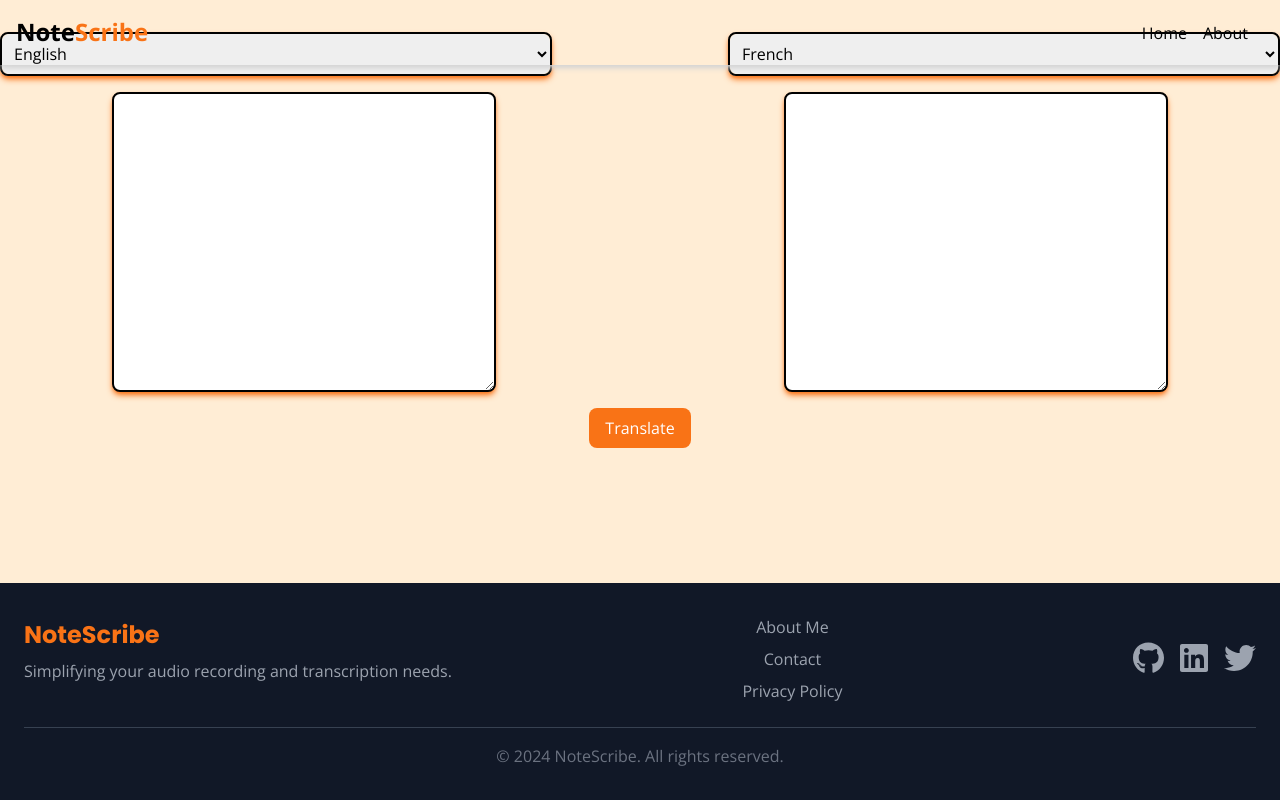
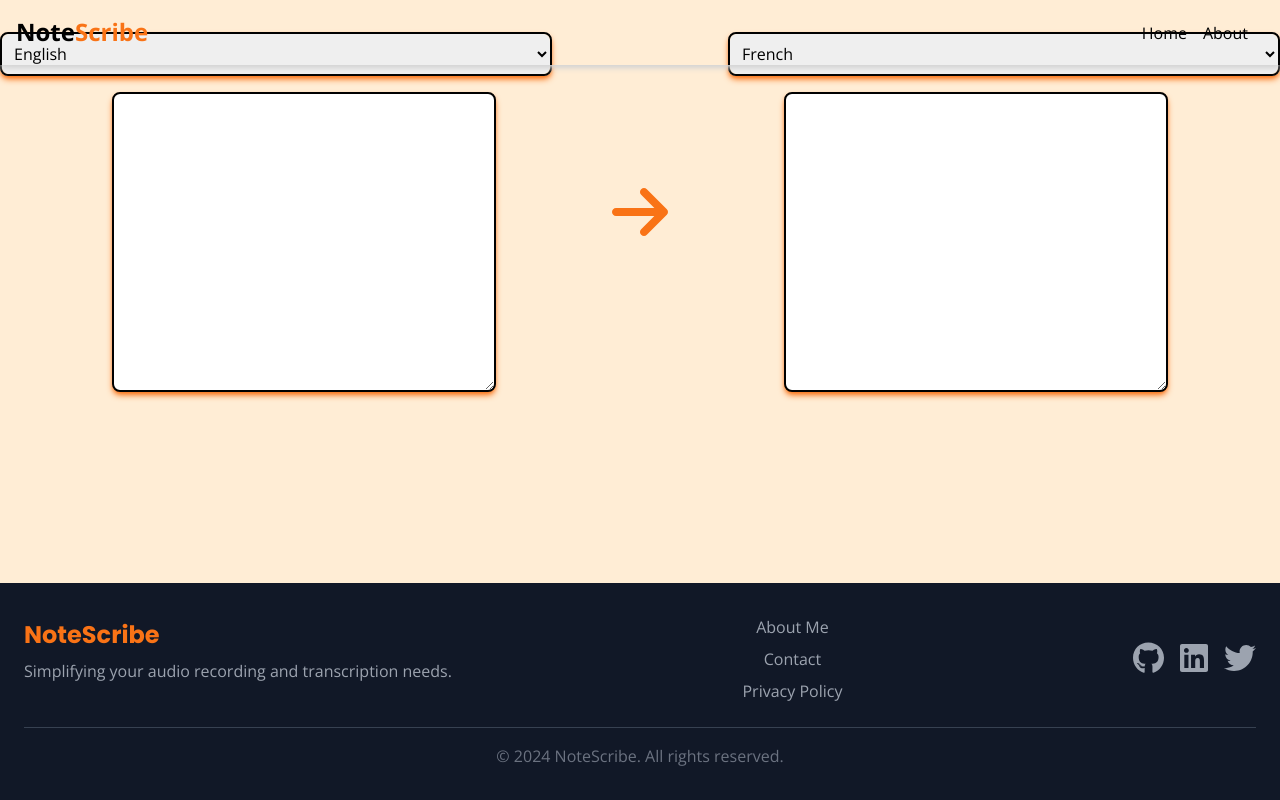
Before and after one commit to hphng/NoteScribe, a React (Vite) app in the folder frontend/: page /translate in a window 1280 px wide. Built offline with nearby package versions, Linux system fonts and the light colour scheme.

Commit message:
change translate button to icon

```diff
--- a/frontend/src/components/Translate.jsx
+++ b/frontend/src/components/Translate.jsx
@@ -1,9 +1,11 @@
 import React, { useState, useRef, useEffect } from 'react'
 import LanguageSelector from '../pages/LanguageSelector';
 import Progress from '../pages/Progress';
+import { FontAwesomeIcon } from "@fortawesome/react-fontawesome";
+import { faArrowRight, faCircleNotch } from "@fortawesome/free-solid-svg-icons";
 
 const Translate = ({ text }) => {
-  const [ready, setReady] = useState(null);
+  const [ready, setReady] = useState(true);
   const [disabled, setDisabled] = useState(false);
   const [progressItems, setProgressItems] = useState([]);
 
@@ -103,15 +105,16 @@ const Translate = ({ text }) => {
       </div>
 
       <button disabled={disabled} onClick={translate}
-              className='mt-4 px-4 py-2 text-white rounded-lg bg-orange-500 hover:bg-orange-600 hover:shadow-md duration-200 flex items-center'
+        className=' absolute fa-4x text-orange-500 hover:text-orange-600 hover:scale-125 duration-200 flex items-center'
       >
-        Translate
+        {ready ? (
+          <FontAwesomeIcon icon={faArrowRight} />
+        ) : (
+          <FontAwesomeIcon icon={faCircleNotch} className="animate-spin" />
+        )}
       </button>
 
-      <div className='progress-bars-container'>
-        {ready === false && (
-          <label>Loading models... (only run once)</label>
-        )}
+      <div className='absolute top-2/3'>
         {progressItems.map(data => (
           <div key={data.file}>
             <Progress text={data.file} percentage={data.progress} />
--- a/frontend/src/pages/LanguageSelector.jsx
+++ b/frontend/src/pages/LanguageSelector.jsx
@@ -1,5 +1,4 @@
 import React from 'react';
-import { Listbox, ListboxButton, ListboxOption, ListboxOptions } from '@headlessui/react'
 import { LANGUAGES } from '../utils/data.js';
 
 export default function LanguageSelector({ type, onChange, defaultLanguage }) {
--- a/frontend/src/pages/Progress.jsx
+++ b/frontend/src/pages/Progress.jsx
@@ -3,7 +3,7 @@ export default function Progress({ text, percentage }) {
     return (
         <div className="progress-container">
             <div className='progress-bar' style={{ 'width': `${percentage}%` }}>
-                {text} ({`${percentage.toFixed(2)}%`})
+                ({`${percentage.toFixed(2)}%`})
             </div>
         </div>
     );
```
